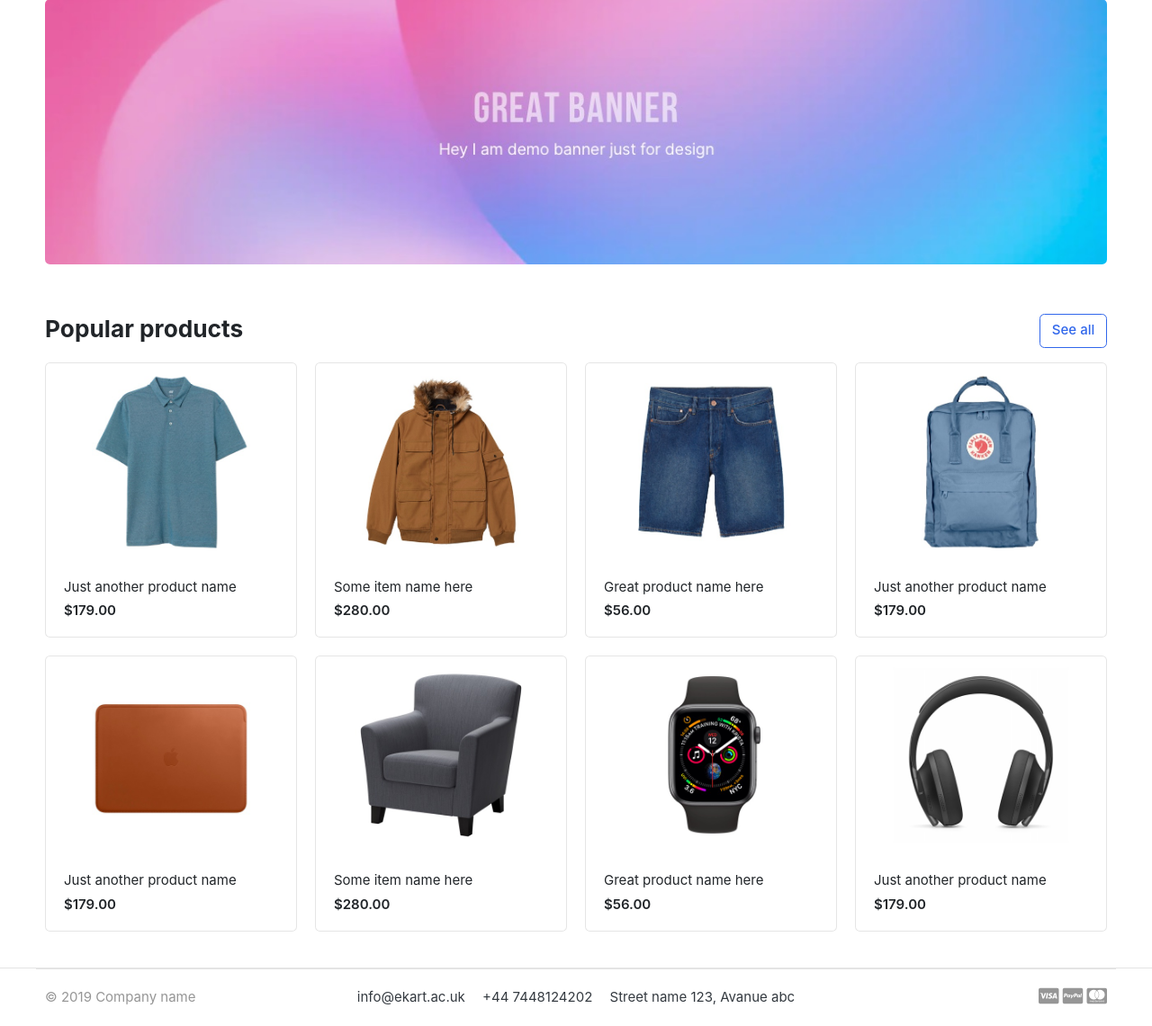
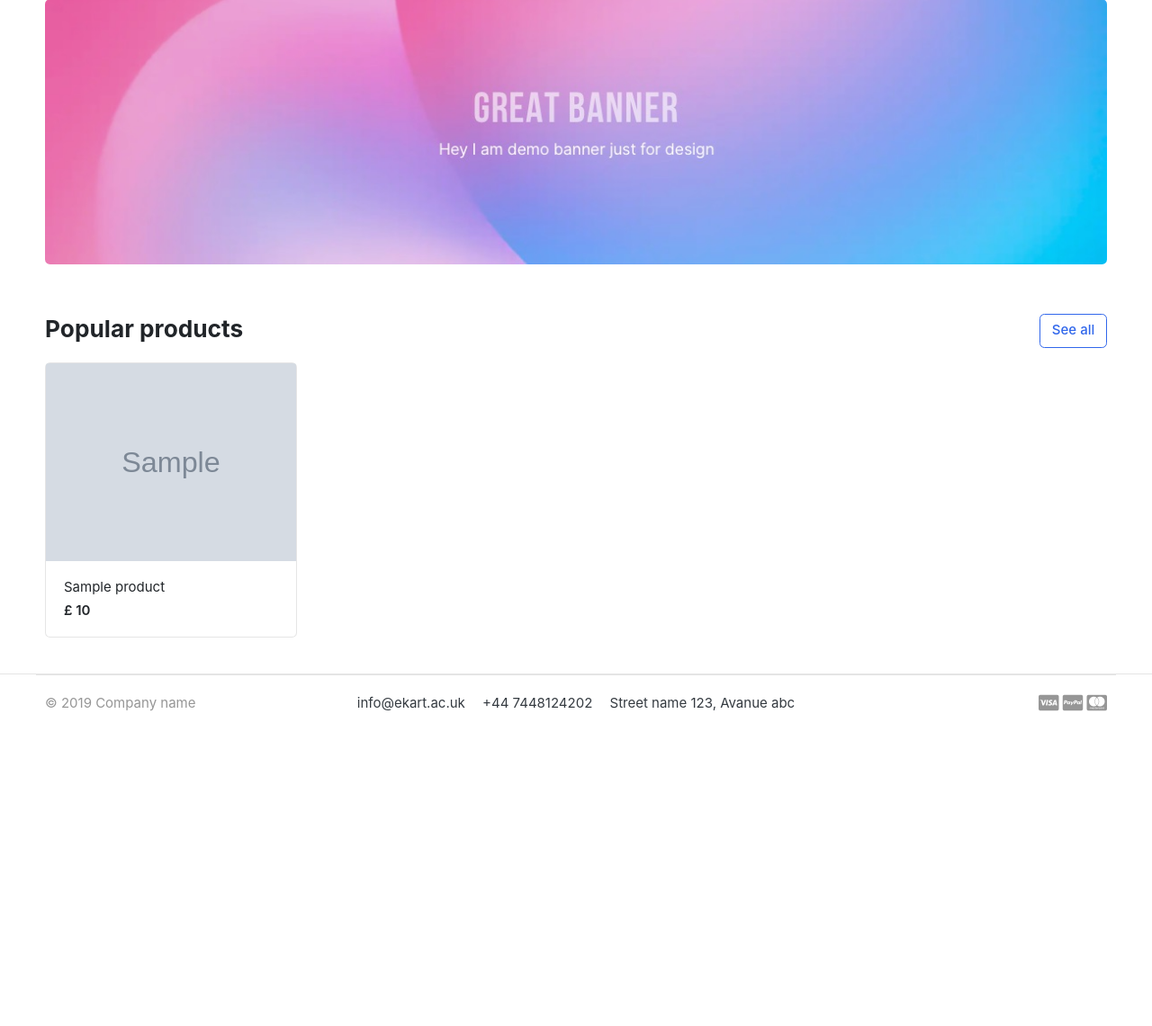
Before and after one commit to Tooninakka/eKart, a Django app: template templates/home.html in a window 1280 px wide. Shown: the part 139-1280 px from the top of the page at 90% size. After the commit the page ends 930 px from the top, so only its background shows below. Run offline with Django 3.2, Linux system fonts and the light colour scheme; the template is opened without the code that fills it: most values are stand-ins (such as "Sample title", 1, 10 or a date in 2020); grey boxes marked "Sample" are stand-in pictures; some libraries are stand-ins or nearby versions; some web fonts are replaced.

Commit message:
Home page Implementation with model mapping.

```diff
--- a/templates/home.html
+++ b/templates/home.html
@@ -24,78 +24,17 @@
 
 
 <div class="row">
+	{% for product in products %}
 	<div class="col-md-3">
 		<div class="card card-product-grid">
-			<a href="./product-detail.html" class="img-wrap"> <img src="{% static 'images/items/1.jpg' %}"> </a>
+			<a href="./product-detail.html" class="img-wrap"> <img src="{{ product.product_image.url }}"> </a>
 			<figcaption class="info-wrap">
-				<a href="./product-detail.html" class="title">Just another product name</a>
-				<div class="price mt-1">$179.00</div> <!-- price-wrap.// -->
+				<a href="./product-detail.html" class="title">{{ product.product_name }}</a>
+				<div class="price mt-1">£ {{ product.price }}</div> <!-- price-wrap.// -->
 			</figcaption>
 		</div>
 	</div> <!-- col.// -->
-	<div class="col-md-3">
-		<div class="card card-product-grid">
-			<a href="./product-detail.html" class="img-wrap"> <img src="{% static 'images/items/2.jpg' %}"> </a>
-			<figcaption class="info-wrap">
-				<a href="./product-detail.html" class="title">Some item name here</a>
-				<div class="price mt-1">$280.00</div> <!-- price-wrap.// -->
-			</figcaption>
-		</div>
-	</div> <!-- col.// -->
-	<div class="col-md-3">
-		<div class="card card-product-grid">
-			<a href="./product-detail.html" class="img-wrap"> <img src="{% static 'images/items/3.jpg' %}"> </a>
-			<figcaption class="info-wrap">
-				<a href="./product-detail.html" class="title">Great product name here</a>
-				<div class="price mt-1">$56.00</div> <!-- price-wrap.// -->
-			</figcaption>
-		</div>
-	</div> <!-- col.// -->
-	<div class="col-md-3">
-		<div class="card card-product-grid">
-			<a href="./product-detail.html" class="img-wrap"> <img src="{% static 'images/items/4.jpg' %}"> </a>
-			<figcaption class="info-wrap">
-				<a href="./product-detail.html" class="title">Just another product name</a>
-				<div class="price mt-1">$179.00</div> <!-- price-wrap.// -->
-			</figcaption>
-		</div>
-	</div> <!-- col.// -->
-	<div class="col-md-3">
-		<div class="card card-product-grid">
-			<a href="./product-detail.html" class="img-wrap"> <img src="{% static 'images/items/5.jpg' %}"> </a>
-			<figcaption class="info-wrap">
-				<a href="./product-detail.html" class="title">Just another product name</a>
-				<div class="price mt-1">$179.00</div> <!-- price-wrap.// -->
-			</figcaption>
-		</div>
-	</div> <!-- col.// -->
-	<div class="col-md-3">
-		<div class="card card-product-grid">
-			<a href="./product-detail.html" class="img-wrap"> <img src="{% static 'images/items/6.jpg' %}"> </a>
-			<figcaption class="info-wrap">
-				<a href="./product-detail.html" class="title">Some item name here</a>
-				<div class="price mt-1">$280.00</div> <!-- price-wrap.// -->
-			</figcaption>
-		</div>
-	</div> <!-- col.// -->
-	<div class="col-md-3">
-		<div class="card card-product-grid">
-			<a href="./product-detail.html" class="img-wrap"> <img src="{% static 'images/items/7.jpg' %}"> </a>
-			<figcaption class="info-wrap">
-				<a href="./product-detail.html" class="title">Great product name here</a>
-				<div class="price mt-1">$56.00</div> <!-- price-wrap.// -->
-			</figcaption>
-		</div>
-	</div> <!-- col.// -->
-	<div class="col-md-3">
-		<div class="card card-product-grid">
-			<a href="./product-detail.html" class="img-wrap"> <img src="{% static 'images/items/9.jpg' %}"> </a>
-			<figcaption class="info-wrap">
-				<a href="./product-detail.html" class="title">Just another product name</a>
-				<div class="price mt-1">$179.00</div> <!-- price-wrap.// -->
-			</figcaption>
-		</div>
-	</div> <!-- col.// -->
+	{% endfor %}
 </div> <!-- row.// -->
 
 </div><!-- container // -->
```
Also changed, not shown: eKart/views.py (+7 -2 lines).
